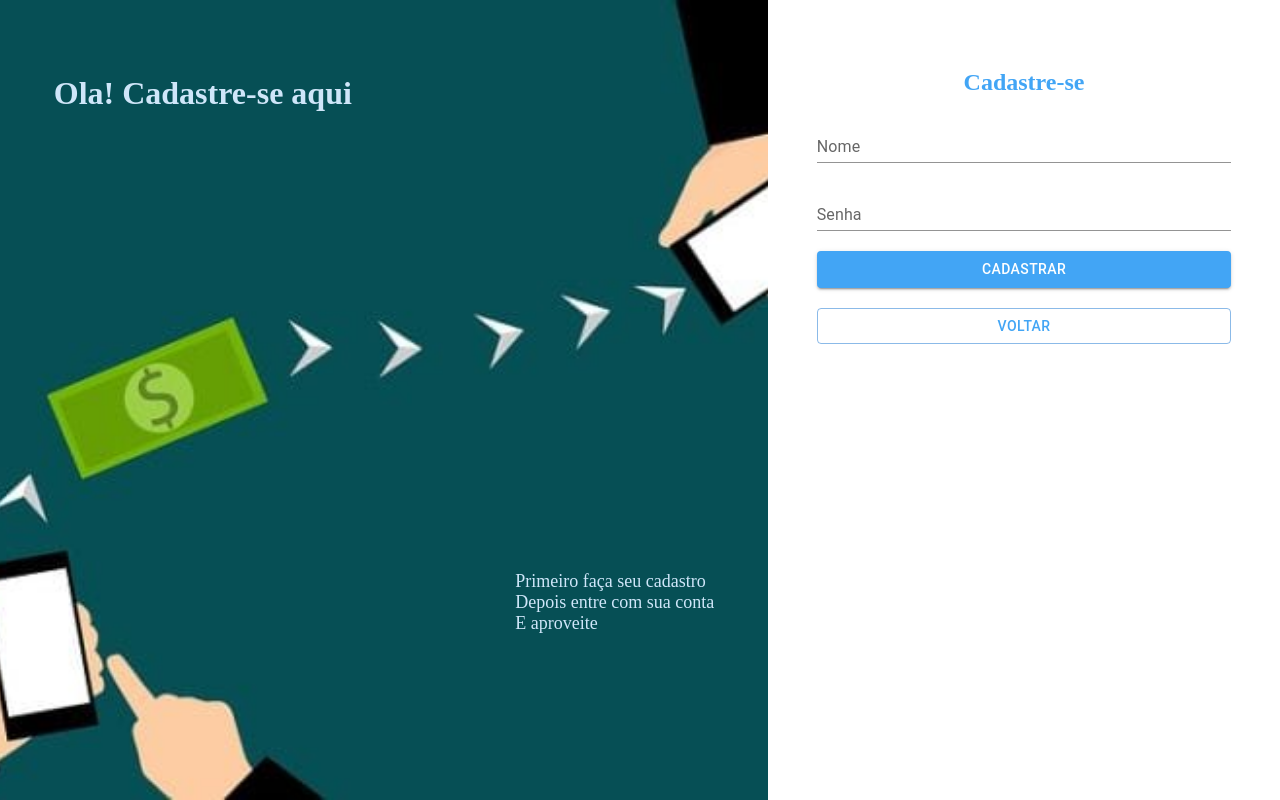
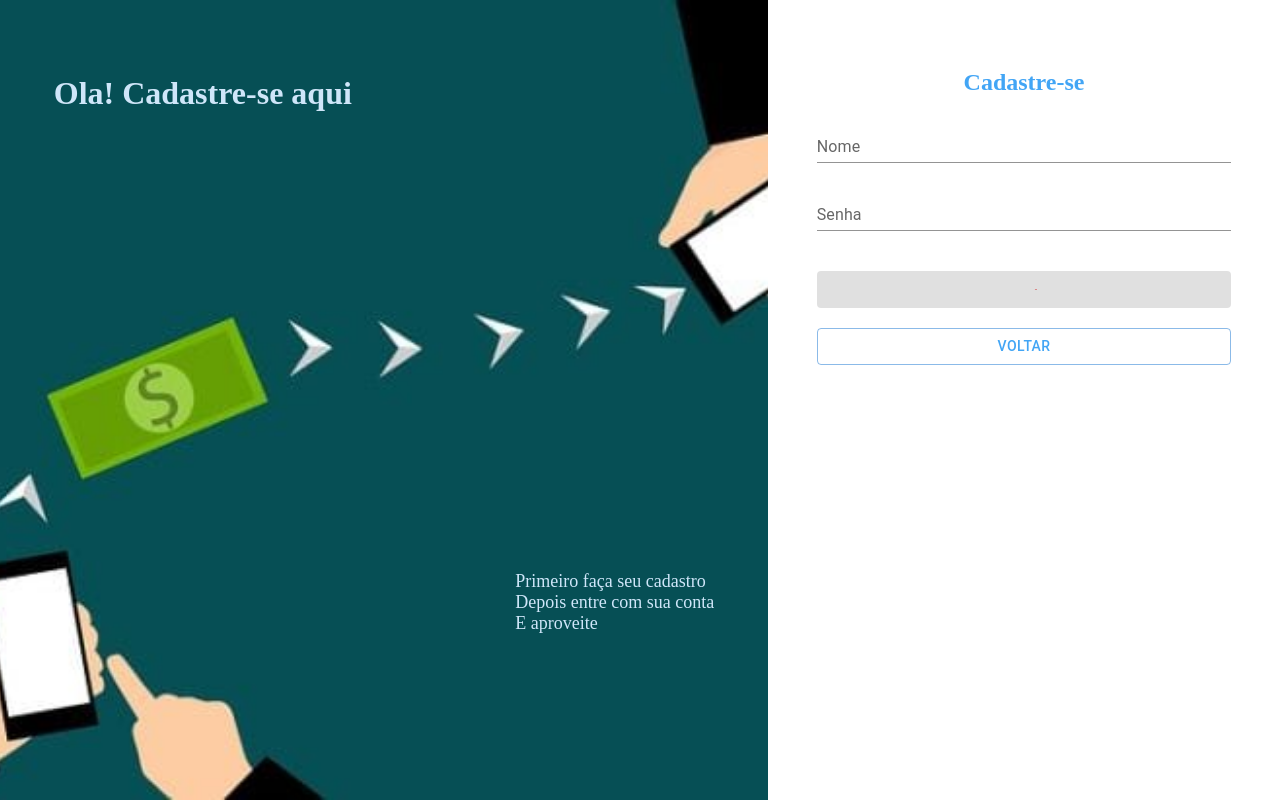
Before and after one commit to fabio460/transacoes-monetarias-2.0, a React (Create React App) app: page /cadastro in a window 1280 px wide. Both pictures are taken after a click on the button "CADASTRAR". Built offline with nearby package versions, Linux system fonts and the light colour scheme; no server answers; the HTML template or start-up script is replaced by a standard one.

Commit message:
teste de deploy 4

```diff
--- a/src/App.tsx
+++ b/src/App.tsx
@@ -1,5 +1,5 @@
 
-import Login from './component/Login/Login';
+import Login from './component/Login';
 import {
   Route,
   Routes,
--- a/src/Payment/PaymentBtnConfirm.tsx
+++ b/src/Payment/PaymentBtnConfirm.tsx
@@ -68,9 +68,11 @@ export default function PaymentBtnConfirm({NameSelected,ValueSelected,setValueSe
         <DialogActions>
           {
             loadingButtonConfirm?
-            <Button> <CircularProgress sx={{height:'10px',width:"10px"}} size='25px'/></Button>:
+            <Button  color='error' sx={{width:"100px"}}><CircularProgress color='error' sx={{height:'5px',width:"5px"}} size='25px'/></Button>
+            :
             <Button color='error' onClick={Depositar}>Confirmar</Button>
           }
+
           <Button onClick={handleClose} autoFocus>
             Cancelar
           </Button>
--- a/src/Table/Table.css
+++ b/src/Table/Table.css
@@ -20,7 +20,7 @@
     justify-content: space-between;
     max-width: 500px;
     margin-top: 15px;
-
+    margin-bottom: 40px;
 }
 .emptyTable{
    height: 300px;
--- a/src/component/Cadastro/index.tsx
+++ b/src/component/Cadastro/index.tsx
@@ -1,4 +1,4 @@
-import { Button, FormControl, Input, InputLabel } from '@mui/material'
+import { Button, FormControl, Input, InputLabel,CircularProgress } from '@mui/material'
 import React,{useState} from 'react'
 import { useNavigate } from 'react-router-dom'
 import { CreateUser } from '../../Api'
@@ -10,9 +10,11 @@ export default function Cadastro() {
   const navigate = useNavigate()
 
   const createUser = async()=>{
+    setloadding(true)
      const usecreated = await CreateUser(username,password)
+     setloadding(false)
      alert(usecreated)
-     navigate('/')
+     //navigate('/login')
   }
   return (
     <div className='cadastroContainer'>
@@ -43,7 +45,14 @@ export default function Cadastro() {
                    onChange={e=>setpassword(e.target.value)}value={password}
                 />
           </FormControl>
-          <Button onClick={createUser} variant='contained' sx={{bgcolor:'#42a5f5'}}>Cadastrar</Button>
+          {
+              loadding ?
+              <Button disabled variant='contained' sx={{color:'white',bgcolor:'',marginTop:"20px"}}  color='error'>
+                <CircularProgress sx={{height:'10px',width:"10px"}} size='25px' color='error'/>
+              </Button>
+              :
+              <Button onClick={createUser} variant='contained' sx={{bgcolor:'#42a5f5'}}>Cadastrar</Button>
+          }
           <Button variant='outlined' onClick={()=>navigate('/')} sx={{color:'#42a5f5',marginTop:"20px"}}>Voltar </Button>
         </div>
       </div>
```
Also changed, not shown: src/component/Login/index.tsx (renamed from src/component/Login/Login.tsx).
